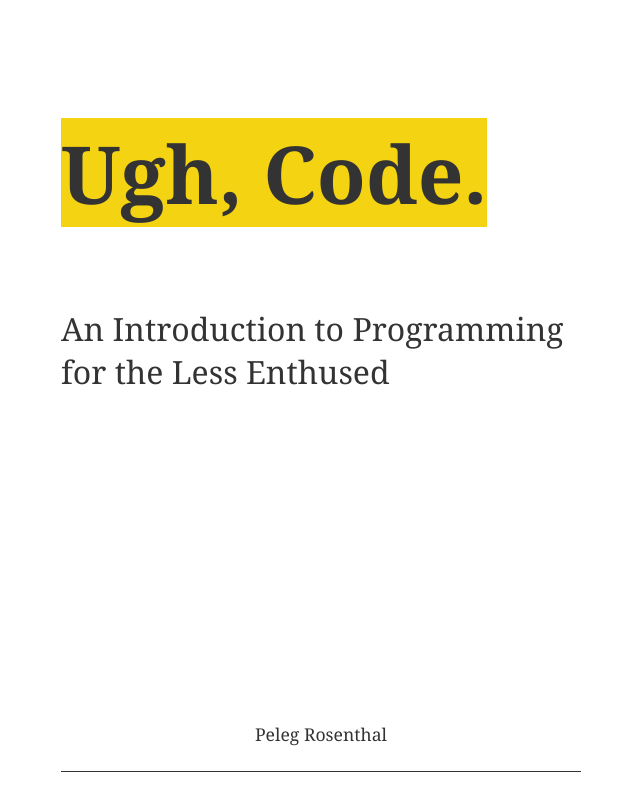
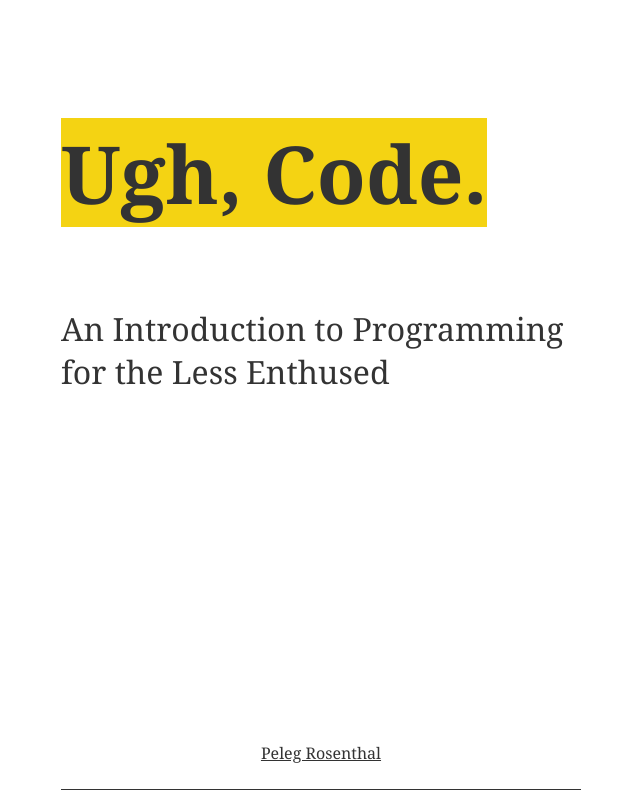
Before and after one commit to ughcode/ughcode.github.io, a plain HTML site: page index.html in a window 1280 px wide. Shown: the top 803 px of the page, without its empty margins (319-959 px from the left). Drawn offline with Linux system fonts and the light colour scheme.

Commit message:
adding favicon and link to pelegio

```diff
--- a/index.html
+++ b/index.html
@@ -12,7 +12,9 @@
     <h1>Ugh, Code.</h1>
     <h2>An Introduction to Programming for the Less Enthused</h2>
     <div class='bottom'>
-      <h3>Peleg Rosenthal</h3>
+      <div>
+        <a href='http://peleg.io' target='_blank'>Peleg Rosenthal</a>
+      </div>
     </div>
   </div>
 
--- a/www/assets/style.css
+++ b/www/assets/style.css
@@ -18,11 +18,6 @@ h1 {
 
 h2 {
   font-size: 2em;
-  font-weight: 400;
-}
-
-h3 {
-  font-size: 1.1em;
   font-weight: 400;
 }
 
@@ -54,9 +49,9 @@ p {
   text-align: center;
 }
 
-.bottom h3 {
+.bottom > div {
   border-bottom: 1px solid #333;
-  padding-bottom: 25px;
+  padding-bottom: 20px;
   margin-top: -25px;
 }
 
```
Also changed, not shown: favicon.ico (added).
